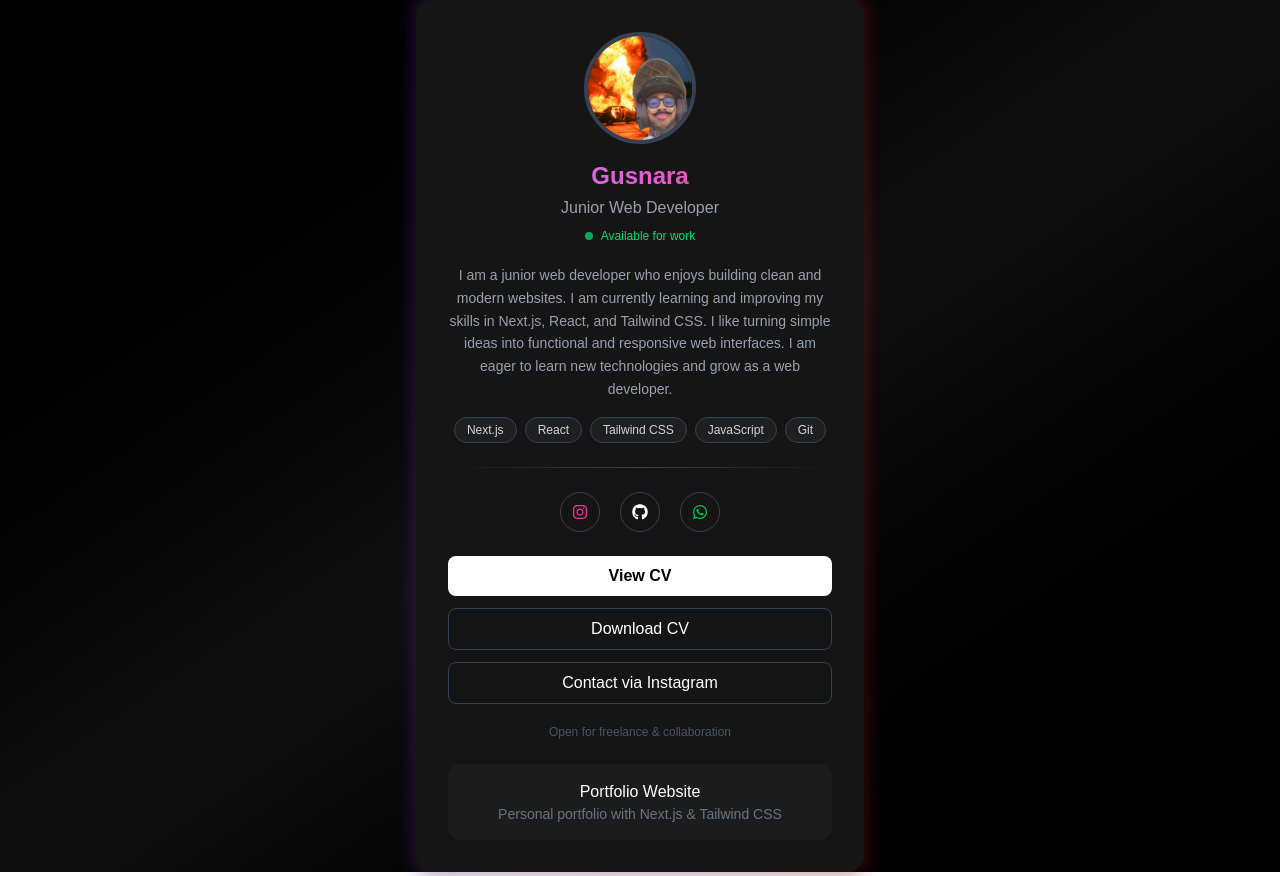
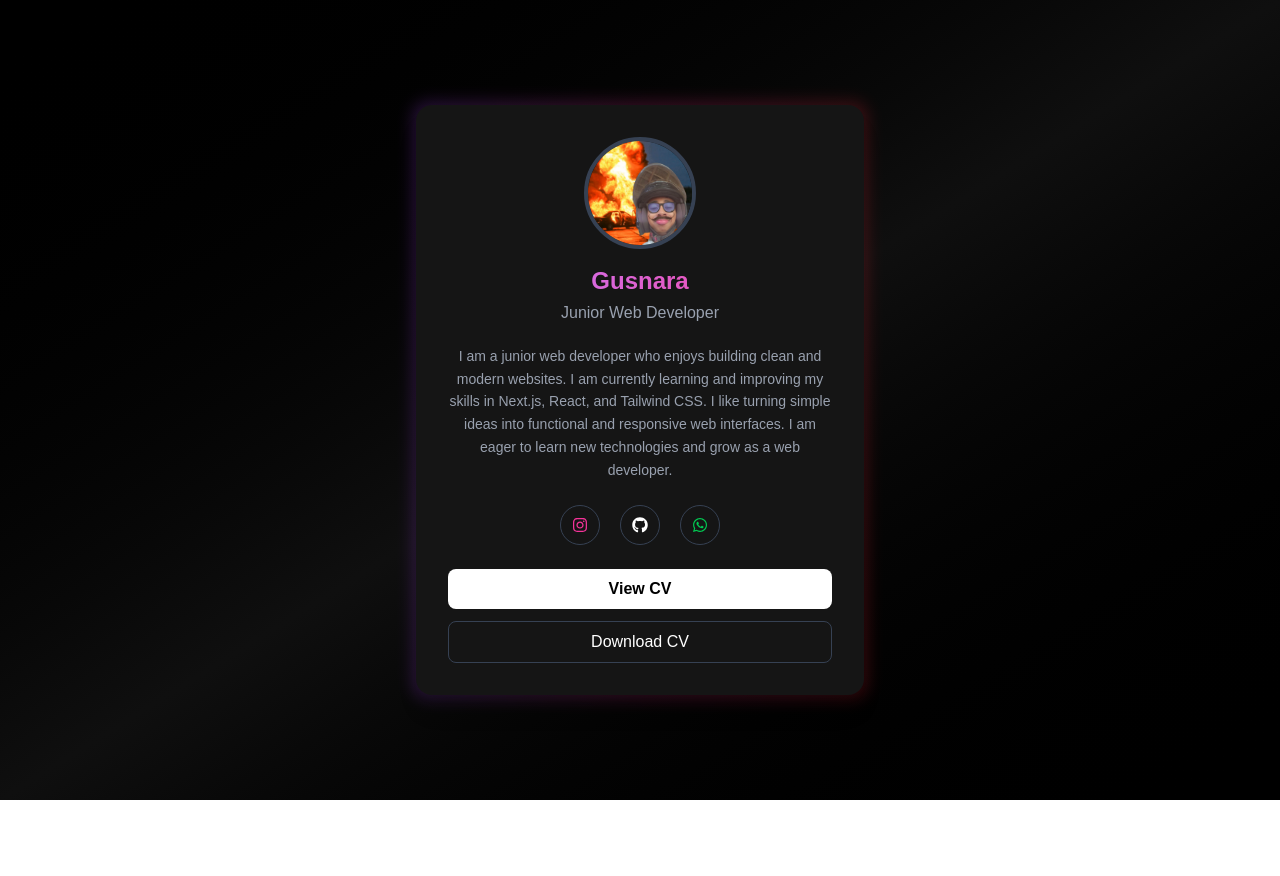
Before and after one commit to GUSNARA66/cv-portfolio, a Next.js app: page / in a window 1280 px wide. After the commit the page ends 800 px from the top, so only its background shows below. Built offline with nearby package versions, Linux system fonts and the light colour scheme.

Commit message:
update animation & about

```diff
--- a/app/page.tsx
+++ b/app/page.tsx
@@ -1,64 +1,73 @@
+"use client";
+
 import { FaInstagram, FaGithub, FaWhatsapp } from "react-icons/fa";
+import { motion } from "framer-motion";
 
 export default function Home() {
   return (
     <main className="min-h-screen bg-gradient-to-br from-black via-[#0f0f0f] to-black flex items-center justify-center px-4">
-      <div className="relative w-full max-w-md">
-
+      <motion.div
+        initial={{ opacity: 0, y: 40, scale: 0.95 }}
+        animate={{ opacity: 1, y: 0, scale: 1 }}
+        transition={{ duration: 0.8, ease: "easeOut" }}
+        className="relative w-full max-w-md"
+      >
         {/* GLOW */}
         <div className="absolute -inset-1 rounded-2xl bg-gradient-to-r from-purple-500 via-pink-500 to-red-500 opacity-20 blur"></div>
 
         <div className="relative bg-[#151515] rounded-2xl p-8 text-center shadow-xl">
 
           {/* FOTO */}
-          <img
+          <motion.img
             src="/profile.jpg"
             alt="Profile"
+            initial={{ scale: 0 }}
+            animate={{ scale: 1 }}
+            transition={{ delay: 0.3, type: "spring", stiffness: 120 }}
             className="w-28 h-28 mx-auto rounded-full object-cover border-4 border-gray-700 hover:scale-105 transition"
           />
 
           {/* NAMA */}
-          <h1 className="text-2xl font-bold mt-4 bg-gradient-to-r from-purple-400 to-pink-500 bg-clip-text text-transparent">
+          <motion.h1
+            initial={{ opacity: 0, y: 10 }}
+            animate={{ opacity: 1, y: 0 }}
+            transition={{ delay: 0.5 }}
+            className="text-2xl font-bold mt-4 bg-gradient-to-r from-purple-400 to-pink-500 bg-clip-text text-transparent"
+          >
             Gusnara
-          </h1>
+          </motion.h1>
 
           {/* ROLE */}
-          <p className="text-gray-400 mt-1">Junior Web Developer</p>
+          <motion.p
+            initial={{ opacity: 0 }}
+            animate={{ opacity: 1 }}
+            transition={{ delay: 0.6 }}
+            className="text-gray-400 mt-1"
+          >
+            Junior Web Developer
+          </motion.p>
 
-          {/* STATUS */}
-          <div className="flex items-center justify-center gap-2 mt-2">
-            <span className="w-2 h-2 bg-green-400 rounded-full animate-pulse"></span>
-            <span className="text-xs text-green-400">Available for work</span>
-          </div>
-
-          {/* ABOUT ME */}
-          <p className="text-gray-400 text-sm mt-5 leading-relaxed">
+          {/* ABOUT */}
+          <motion.p
+            initial={{ opacity: 0 }}
+            animate={{ opacity: 1 }}
+            transition={{ delay: 0.8 }}
+            className="text-gray-400 text-sm mt-5 leading-relaxed"
+          >
             I am a junior web developer who enjoys building clean and modern
             websites. I am currently learning and improving my skills in
             Next.js, React, and Tailwind CSS. I like turning simple ideas into
             functional and responsive web interfaces. I am eager to learn new
             technologies and grow as a web developer.
-          </p>
-
-          {/* SKILLS */}
-          <div className="flex flex-wrap justify-center gap-2 mt-4">
-            {["Next.js", "React", "Tailwind CSS", "JavaScript", "Git"].map(
-              (skill) => (
-                <span
-                  key={skill}
-                  className="px-3 py-1 text-xs rounded-full bg-[#1f1f1f] text-gray-300 border border-gray-700"
-                >
-                  {skill}
-                </span>
-              )
-            )}
-          </div>
-
-          {/* DIVIDER */}
-          <div className="my-6 h-px w-full bg-gradient-to-r from-transparent via-gray-700 to-transparent"></div>
+          </motion.p>
 
           {/* SOSIAL */}
-          <div className="flex justify-center gap-5">
+          <motion.div
+            initial={{ opacity: 0, y: 20 }}
+            animate={{ opacity: 1, y: 0 }}
+            transition={{ delay: 1 }}
+            className="flex justify-center gap-5 mt-6"
+          >
             <a
               href="https://instagram.com/gussnarraa_"
               target="_blank"
@@ -82,10 +91,15 @@ export default function Home() {
             >
               <FaWhatsapp />
             </a>
-          </div>
+          </motion.div>
 
-          {/* BUTTON CV */}
-          <div className="mt-6 flex flex-col gap-3">
+          {/* BUTTON */}
+          <motion.div
+            initial={{ opacity: 0 }}
+            animate={{ opacity: 1 }}
+            transition={{ delay: 1.2 }}
+            className="mt-6 flex flex-col gap-3"
+          >
             <a
               href="/cv.pdf"
               target="_blank"
@@ -101,38 +115,10 @@ export default function Home() {
             >
               Download CV
             </a>
-
-            <a
-              href="https://instagram.com/gussnarraa_"
-              target="_blank"
-              className="w-full py-2 rounded-lg border border-gray-700 text-white hover:bg-gray-800 transition"
-            >
-              Contact via Instagram
-            </a>
-
-            <p className="text-xs text-gray-600 mt-2">
-              Open for freelance & collaboration
-            </p>
-          </div>
-
-          {/* PROJECT */}
-          <div className="mt-6">
-            <a
-              href="https://github.com/GUSNARA66"
-              target="_blank"
-              className="block p-4 rounded-xl bg-[#1c1c1c] hover:bg-[#232323] hover:scale-[1.03] hover:shadow-lg hover:shadow-purple-500/10 transition"
-            >
-              <h3 className="text-white font-medium">
-                Portfolio Website
-              </h3>
-              <p className="text-gray-500 text-sm">
-                Personal portfolio with Next.js & Tailwind CSS
-              </p>
-            </a>
-          </div>
+          </motion.div>
 
         </div>
-      </div>
+      </motion.div>
     </main>
   );
 }
--- a/package.json
+++ b/package.json
@@ -9,6 +9,7 @@
     "lint": "eslint"
   },
   "dependencies": {
+    "framer-motion": "^12.29.0",
     "next": "16.1.4",
     "react": "19.2.3",
     "react-dom": "19.2.3",
```
Also changed, not shown: 1 other file (tests, documents, lock files or other folders).
